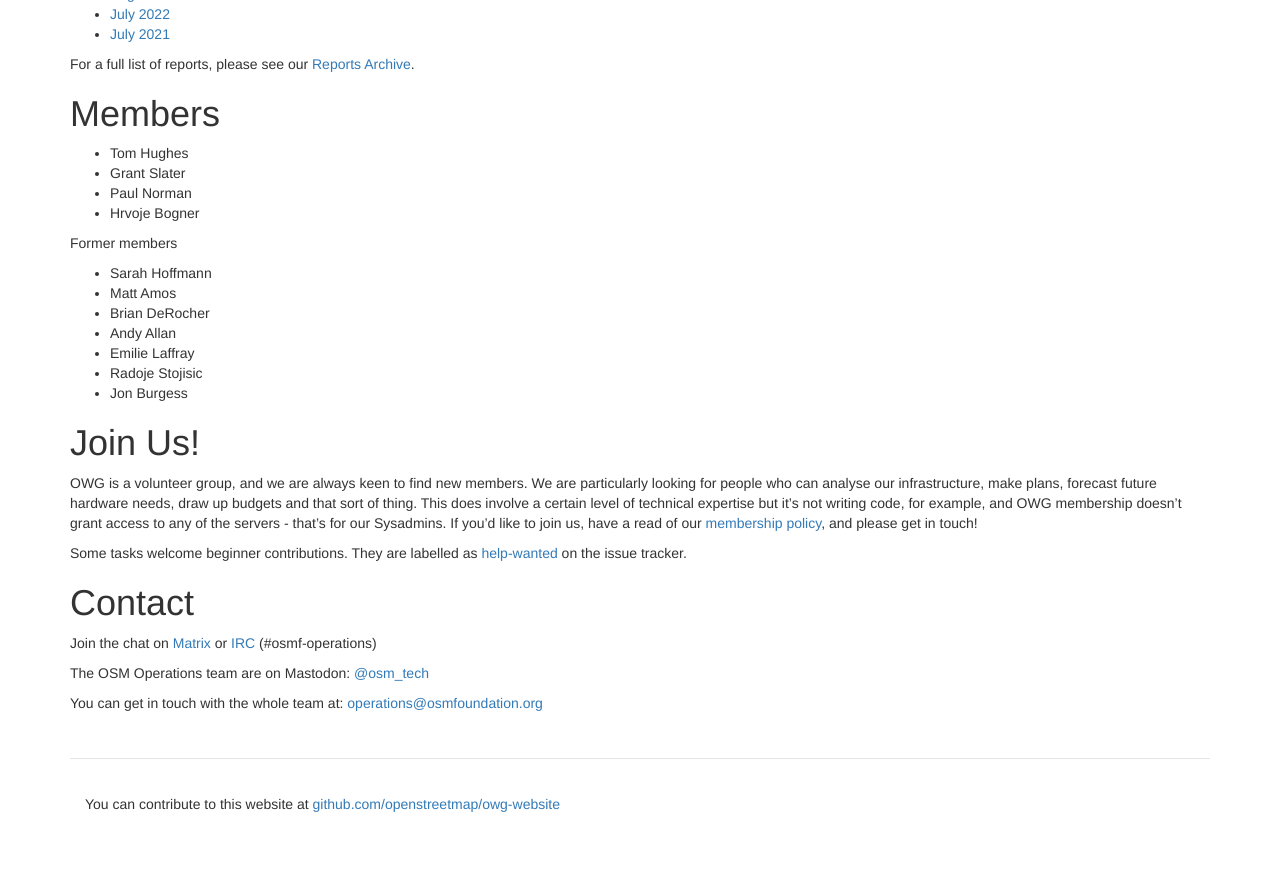
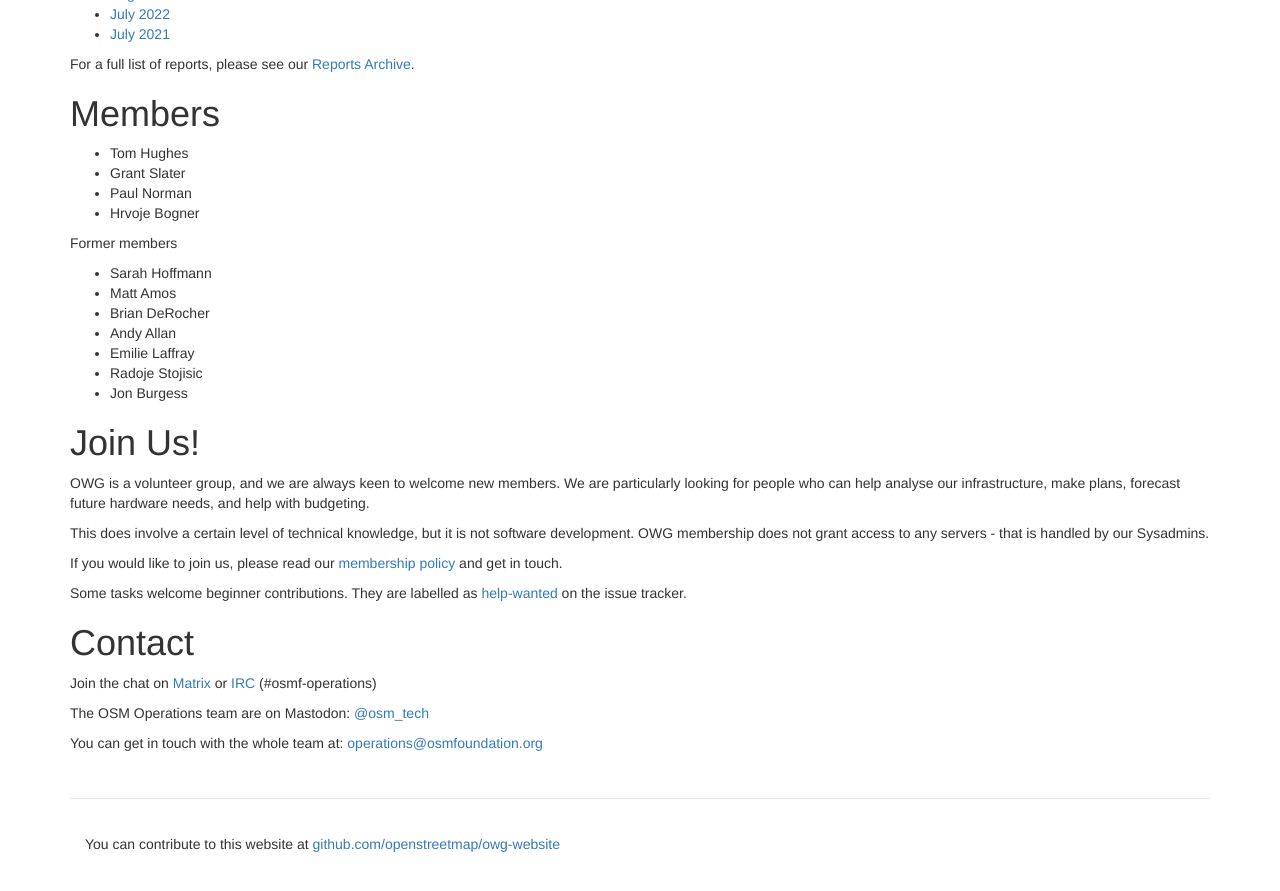
Before and after one commit to openstreetmap/owg-website, a Jekyll site: the page built from index.md, in a window 1280 px wide and 900 px high, scrolled down 697 px. Shown: the top 891 px of the window. Built offline with Jekyll 4.4.1, drawn with Linux system fonts in a browser that asks for light colours; before the commit the page ends 1557 px from its top, so only the background shows below that.

Commit message:
Minor rephrasing of Join Us section

```diff
--- a/index.md
+++ b/index.md
@@ -57,7 +57,11 @@ Former members
 
 # Join Us!
 
-OWG is a volunteer group, and we are always keen to find new members. We are particularly looking for people who can analyse our infrastructure, make plans, forecast future hardware needs, draw up budgets and that sort of thing. This does involve a certain level of technical expertise but it's not writing code, for example, and OWG membership doesn't grant access to any of the servers - that's for our Sysadmins. If you'd like to join us, have a read of our [membership policy]({{ site.baseurl }}/policies/owg-membership/), and please get in touch!
+OWG is a volunteer group, and we are always keen to welcome new members. We are particularly looking for people who can help analyse our infrastructure, make plans, forecast future hardware needs, and help with budgeting.
+
+This does involve a certain level of technical knowledge, but it is not software development. OWG membership does not grant access to any servers - that is handled by our Sysadmins.
+
+If you would like to join us, please read our [membership policy]({{ site.baseurl }}/policies/owg-membership/) and get in touch.
 
 Some tasks welcome beginner contributions. They are labelled as [help-wanted](https://github.com/openstreetmap/operations/issues?q=is%3Aissue%20state%3Aopen%20label%3Ahelp-wanted) on the issue tracker.
 
```
